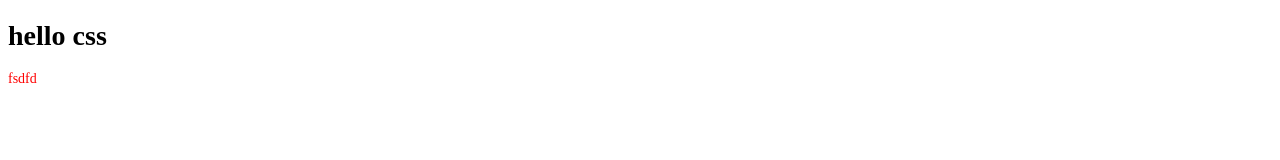
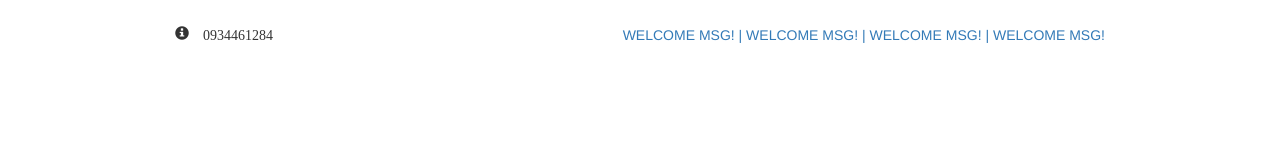
Before and after one commit to TarasLV/jobTraining, a plain HTML site: page index.html in a window 1280 px wide. Drawn offline with nearby package versions, Linux system fonts and the light colour scheme.

Commit message:
added first styles for header

```diff
--- a/index.html
+++ b/index.html
@@ -5,6 +5,8 @@
     <meta charset="UTF-8">
     <title>Atlas mapps</title>
     <meta name="viewport" content="width=device-width">
+    <!-- Latest compiled and minified CSS -->
+<link rel="stylesheet" href="https://maxcdn.bootstrapcdn.com/bootstrap/3.3.7/css/bootstrap.min.css" integrity="sha384-BVYiiSIFeK1dGmJRAkycuHAHRg32OmUcww7on3RYdg4Va+PmSTsz/K68vbdEjh4u" crossorigin="anonymous">
     <link rel="stylesheet" href="css/style.css">
     <link rel="stylesheet" href="css/swiper.min.css">
     <script src="js/jquery-3.1.1.min.js"></script>
@@ -12,8 +14,31 @@
 
 <body>
   <header>
-<h1>hello css</h1>
-   <p>fsdfd</p>
+<div class="container">
+    <div class="row">
+  <div class="col-md-2">
+      <div class="menu-left">
+          <div class="img">
+              <span class="glyphicon glyphicon-info-sign" aria-hidden="true"> 0934461284</span>
+          </div>
+
+      </div>
+  </div>
+  <div class="col-md-10">
+      <div class="menu-right">
+          <ul>
+              <li><a href="">WELCOME MSG! |</a></li>
+              <li><a href="">WELCOME MSG! |</a></li>
+              <li><a href="">WELCOME MSG! |</a></li>
+              <li><a href="">WELCOME MSG! </a></li>
+          </ul>
+      </div>
+
+  </div>
+
+</div>
+</div>
+
   </header>
 
 
--- a/sass/style.scss
+++ b/sass/style.scss
@@ -1,13 +1,57 @@
+/*****************************
+    01 - RESET DEFAULT STYLES
+*****************************/
+html,
+body,
+ul,
+li,
+div,
+a,
+ol,
+span,
+p {
+    margin: 0;
+    padding: 0;
+}
+
+ul,
+ol {
+    list-style: none;
+}
+/*****************************
+    02 - BASIC STYLES
+*****************************/
+.container {
+    max-width: 960px;
+    margin: auto;
+    position: relative;
+}
+
+/*****************************
+    03 - HEADER
+*****************************/
 header{
-    margin: auto;
-    h1{
-        font-size: 28px;
+    margin-top: 25px;
+}
+
+.menu-left{
+    float: left;
+
+    .img{
+         float: left;
+        display: inline-block;
     }
-    p{
-        font-size: 14px;
-        color: red;
+    span{
+      float: left;
+        display: inline-block;
     }
-    h1,p{
-        line-height: 1.2em;
+
+
+}
+
+.menu-right{
+    float: right;
+    li{
+         display: inline-block;
     }
 }
```
Also changed, not shown: css/style.css, css/style.min.css.
